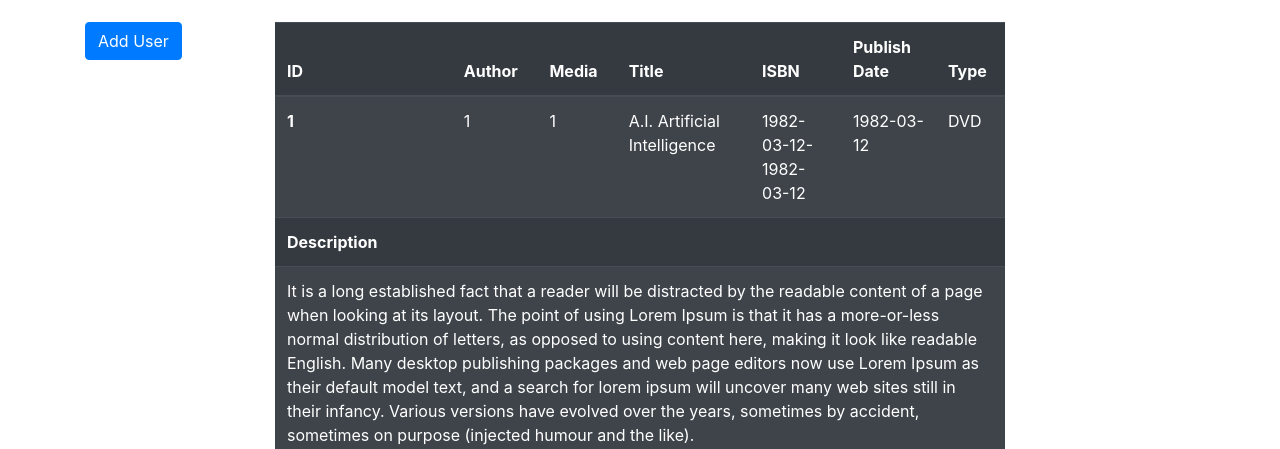
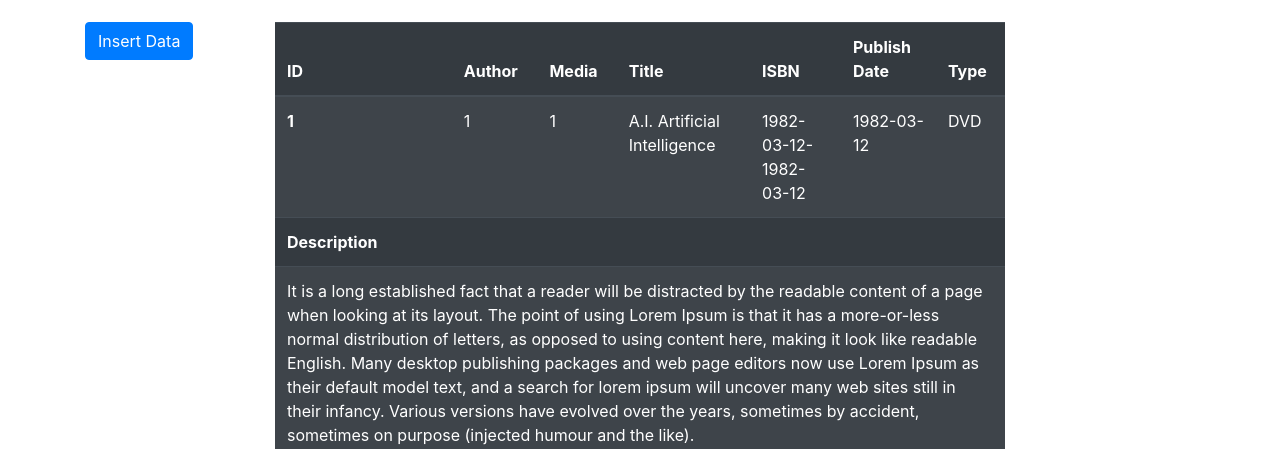
Before and after one commit to GyarmatiAdam/FSWD70-CodeReview10-AdamGyarmati, a PHP site: page / in a window 1280 px wide. Shown: the part 58-507 px from the top of the page. Run offline with PHP 8.4, Linux system fonts and the light colour scheme; data comes from the database, SQL or seed files in the repository.

Commit message:
Update index.php

```diff
--- a/index.php
+++ b/index.php
@@ -18,7 +18,7 @@
 <div class="container">
   <div class="row">
     <div class="col-sm-2">
-    <a href= "create.php"><button class="position-fixed btn btn-primary" >Add User</button></a>
+    <a href= "create.php"><button class="position-fixed btn btn-primary" >Insert Data</button></a>
     </div>
     <div class="col-sm-8">
 
```
